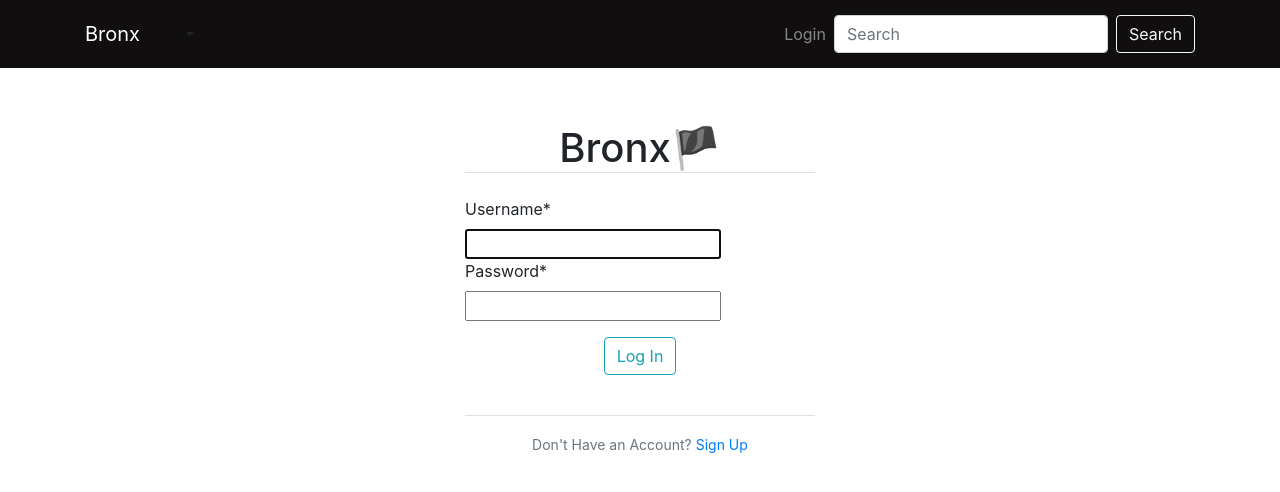
After one commit to andrew4779/Excel-dataapp, a Django app: page /login/ in a window 1280 px wide. The commit adds this page. Shown: the top 492 px of the page. Run offline with Django 4.2, Linux system fonts and the light colour scheme; some libraries are stand-ins or nearby versions; some web fonts are replaced.

Commit message:
bootstrap forms

```diff
--- /dev/null
+++ b/hokelaapp/templates/navbar.html
@@ -0,0 +1,58 @@
+<nav class="navbar navbar-expand-lg navbar-dark " style="background-color: rgb(17, 14, 16);">
+    <div class="container">
+        <a class="navbar-brand" href="{% url 'home' %}">Bronx</a>
+
+  <!-- Collapsible content -->
+  <div class="collapse navbar-collapse" id="basicExampleNav">
+    <!-- Links -->
+    <div class="">
+
+      <li class="dropdown btn btn-default">
+        <a href="#" class="dropdown-toggle btn btn-default" data-toggle="dropdown"><i class="fa fa-home text-white"style="size: 12px;"></i>
+
+        </a>
+        <ul class="dropdown-menu " role="menu" style=" text-decoration: none; ">
+
+          <li class="" >
+            <a class="btn btn-default" href="/">Home</a>
+          </li>
+          <li>
+            <a class="btn btn-default" href="{% url 'hood' %}">Hood</a>
+          </li>
+
+
+        </ul>
+      </li>
+
+
+    </div>
+
+
+  </div>
+        <div class="collapse navbar-collapse text-dark" id="navbarSupportedContent">
+            <ul class="navbar-nav ml-auto">
+                {% if user.is_authenticated %}
+                <li class="nav-item">
+                    <a class="nav-link" href="{%url 'profile'%}">Profile</a>
+                </li>
+                <li class="nav-item">
+                   <a class="nav-link" href="/admin">Admin</a>
+
+                </li>
+                <li class="nav-item">
+                    <a class="nav-link" href="/accounts/logout">Logout</a>
+                </li>
+                {% else %}
+                <li class="nav-item">
+                    <a class="nav-link" href="{% url 'login' %}">Login</a>
+                </li>
+                {% endif %}
+            </ul>
+            <form class="form-inline my-2 my-lg-0" role="search" action="{% url 'search_results' %}">
+                <input class="form-control mr-sm-2" type="search" placeholder="Search" aria-label="Search"
+                    name="project">
+                <button class="btn btn-outline-light my-2 my-sm-0" type="submit">Search</button>
+            </form>
+        </div>
+    </div>
+</nav>
--- a/hokelaapp/templates/registration/login.html
+++ b/hokelaapp/templates/registration/login.html
@@ -22,4 +22,4 @@
         <div class="col-md-4"></div>
     </div>
 </div>
-{% endblock %}
+{% endblock %}i
```
